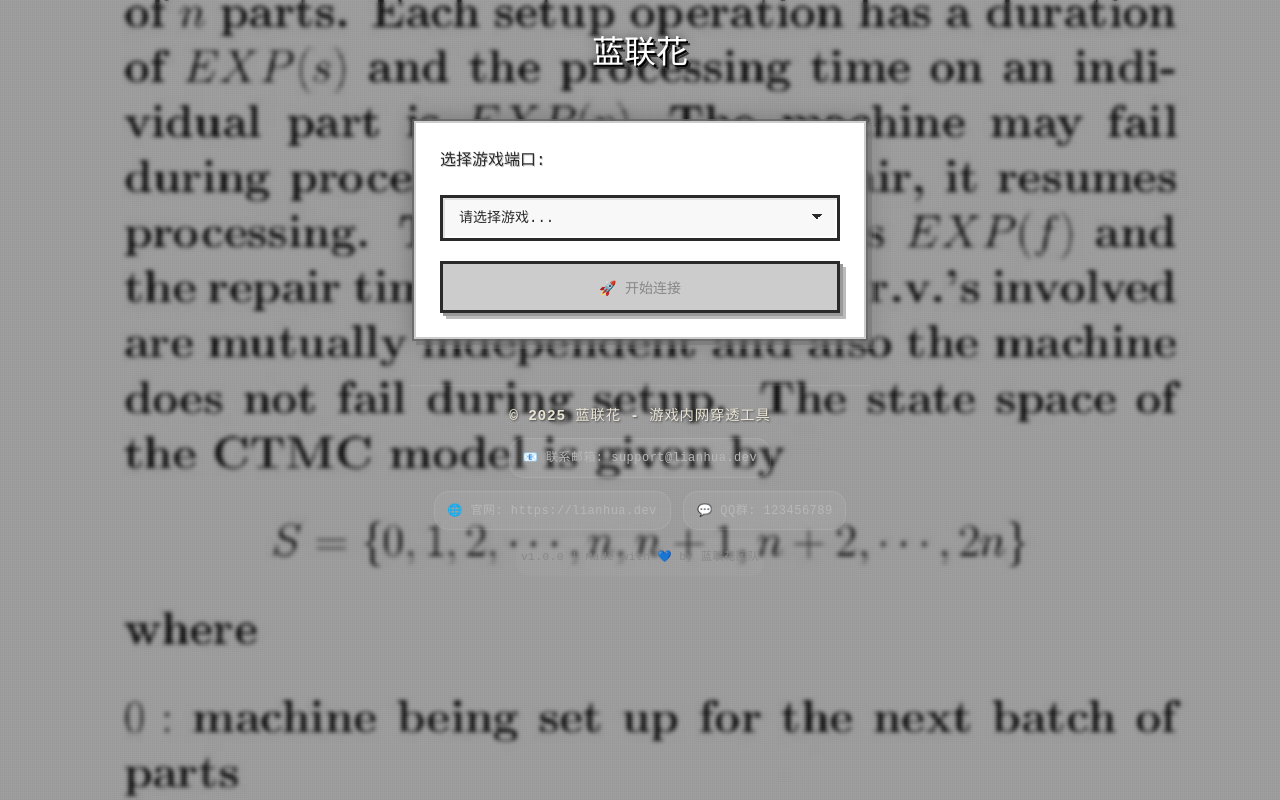
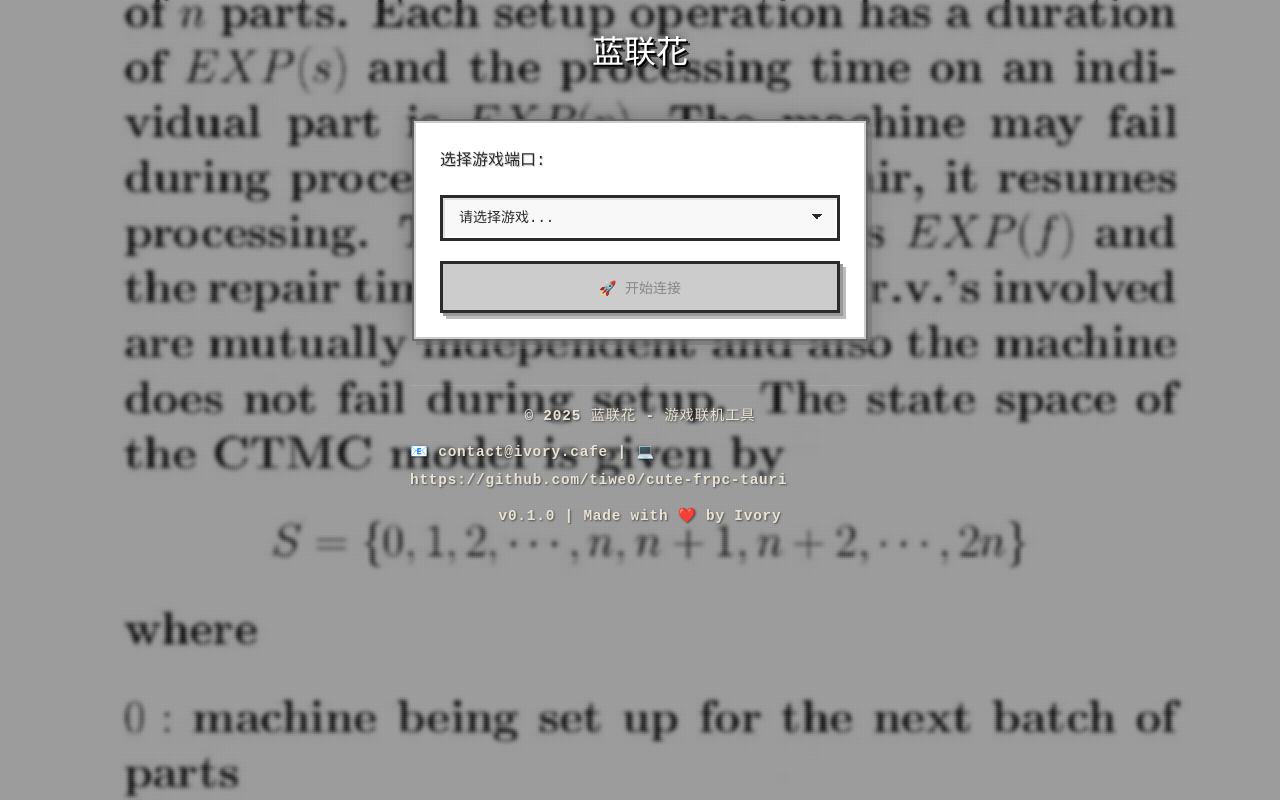
Before and after one commit to tiwe0/cute-frpc-tauri, a React (Vite) app: page / in a window 1280 px wide. Built offline with nearby package versions, Linux system fonts and the light colour scheme; a web font is replaced by a local one.

Commit message:
调整窗口高度和背景设置，优化加载动画效果

```diff
--- a/src-tauri/tauri.conf.json
+++ b/src-tauri/tauri.conf.json
@@ -14,7 +14,7 @@
       {
         "title": "蓝联花",
         "width": 480,
-        "height": 600,
+        "height": 720,
         "resizable": false
       }
     ],
--- a/src/App.css
+++ b/src/App.css
@@ -79,7 +79,11 @@
   background-position: center;
   background-repeat: no-repeat;
   z-index: -3;
-  transition: opacity 0.6s ease-in-out;
+  transition: opacity 0.8s ease-in-out;
+  opacity: 0;
+}
+
+.background-image.background-visible {
   opacity: 1;
 }
 
--- a/src/App.tsx
+++ b/src/App.tsx
@@ -18,7 +18,7 @@
   const [logs, setLogs] = useState<{id: number, timestamp: string, content: string, hasColors: boolean}[]>([]);
   const [showLogger, setShowLogger] = useState(false);
   const [loggerAnimating, setLoggerAnimating] = useState(false);
-  const [currentBackground, setCurrentBackground] = useState<string>("/assets/default.jpg");
+  const [currentBackground, setCurrentBackground] = useState<string>("");
   const [backgroundTransition, setBackgroundTransition] = useState(false);
   const [isLoading, setIsLoading] = useState(true);
   const [loadingExiting, setLoadingExiting] = useState(false);
@@ -34,10 +34,13 @@
       // 开始退出动画
       setLoadingExiting(true);
 
-      // 等待退出动画完成后再隐藏加载屏幕并播放音乐
+      // 等待退出动画完成后再隐藏加载屏幕、设置默认背景并播放音乐
       setTimeout(() => {
         setIsLoading(false);
         setLoadingExiting(false);
+
+        // 设置默认背景
+        setCurrentBackground("/assets/default.jpg");
 
         // 播放背景音乐
         if (audioRef.current) {
@@ -56,6 +59,9 @@
       setTimeout(() => {
         setIsLoading(false);
         setLoadingExiting(false);
+
+        // 设置默认背景
+        setCurrentBackground("/assets/default.jpg");
 
         // 即使出错也尝试播放音乐
         if (audioRef.current) {
@@ -273,18 +279,28 @@
   }, [showLogger, loggerAnimating, isConnecting]);
 
   return (
-    <main className={`container ${backgroundTransition ? 'background-transition' : ''}`}>
+    <main
+      className={`container ${
+        backgroundTransition ? "background-transition" : ""
+      }`}
+    >
       <div
-        className="background-image"
+        className={`background-image ${
+          currentBackground ? "background-visible" : ""
+        }`}
         style={{
-          backgroundImage: currentBackground ? `url(${currentBackground})` : 'none'
+          backgroundImage: currentBackground
+            ? `url(${currentBackground})`
+            : "none",
         }}
       />
       <div className="background-overlay" />
 
       {/* 加载动画 */}
       {isLoading && (
-        <div className={`loading-screen ${loadingExiting ? 'loading-exit' : ''}`}>
+        <div
+          className={`loading-screen ${loadingExiting ? "loading-exit" : ""}`}
+        >
           <div className="loading-content">
             <div className="loading-logo">
               <div className="loading-icon">🌸</div>
@@ -300,13 +316,13 @@
         </div>
       )}
 
-      <div className={`content-wrapper ${isLoading ? 'content-hidden' : 'content-visible'}`}>
+      <div
+        className={`content-wrapper ${
+          isLoading ? "content-hidden" : "content-visible"
+        }`}
+      >
         {/* 背景音乐 */}
-        <audio
-          ref={audioRef}
-          loop
-          preload="auto"
-        >
+        <audio ref={audioRef} loop preload="auto">
           <source src="/sound/music.mp3" type="audio/mpeg" />
           您的浏览器不支持音频播放。
         </audio>
@@ -336,7 +352,9 @@
                 setGamePort(selectedPort);
 
                 // 查找对应的游戏并切换背景
-              const selectedGame = gameList.find(game => game.defaultPort === selectedPort);
+                const selectedGame = gameList.find(
+                  (game) => game.defaultPort === selectedPort
+                );
                 if (selectedGame?.background) {
                   changeBackground(selectedGame.background);
                 }
@@ -372,8 +390,15 @@
                     ? "connecting"
                     : ""
                 }`}
-              disabled={(!gamePort && !isConnecting) || (isConnecting && !connectionCompleted)}
-              onClick={isConnecting && connectionCompleted ? handleDisconnect : undefined}
+                disabled={
+                  (!gamePort && !isConnecting) ||
+                  (isConnecting && !connectionCompleted)
+                }
+                onClick={
+                  isConnecting && connectionCompleted
+                    ? handleDisconnect
+                    : undefined
+                }
               >
                 {isConnecting && !connectionCompleted ? (
                   <span className="connecting-spinner">⏳</span>
@@ -387,7 +412,11 @@
           </div>
 
           {showLogger && (
-          <div className={`form-group logger-form-group ${loggerAnimating ? 'logger-slide-in' : 'logger-slide-out'}`}>
+            <div
+              className={`form-group logger-form-group ${
+                loggerAnimating ? "logger-slide-in" : "logger-slide-out"
+              }`}
+            >
               <div className="logger-container">
                 <div className="logger-content">
                   {logs.length === 0 ? (
@@ -396,7 +425,9 @@
                     logs.map((log) => (
                       <div key={log.id} className="log-entry">
                         {log.hasColors ? (
-                        <span dangerouslySetInnerHTML={{ __html: log.content }} />
+                          <span
+                            dangerouslySetInnerHTML={{ __html: log.content }}
+                          />
                         ) : (
                           log.content
                         )}
@@ -413,23 +444,9 @@
         {/* 版权信息 */}
         <footer className="footer-section">
           <div className="copyright-info">
-          <div className="copyright-text">
-            © 2025 蓝联花 - 游戏内网穿透工具
-          </div>
-          <div className="contact-info">
-            <span className="contact-item">
-              📧 联系邮箱: support@lianhua.dev
-            </span>
-            <span className="contact-item">
-              🌐 官网: https://lianhua.dev
-            </span>
-            <span className="contact-item">
-              💬 QQ群: 123456789
-            </span>
-          </div>
-          <div className="version-info">
-            v1.0.0 | Made with 💙 by 蓝联花团队
-          </div>
+            <div className="copyright-text">© 2025 蓝联花 - 游戏联机工具</div>
+            <div className="copyright-text">📧 contact@ivory.cafe | 💻 https://github.com/tiwe0/cute-frpc-tauri</div>
+            <div className="copyright-text">v0.1.0 | Made with ❤️ by Ivory</div>
           </div>
         </footer>
       </div>
```
Lines whose indentation alone changed are shown as unchanged.
